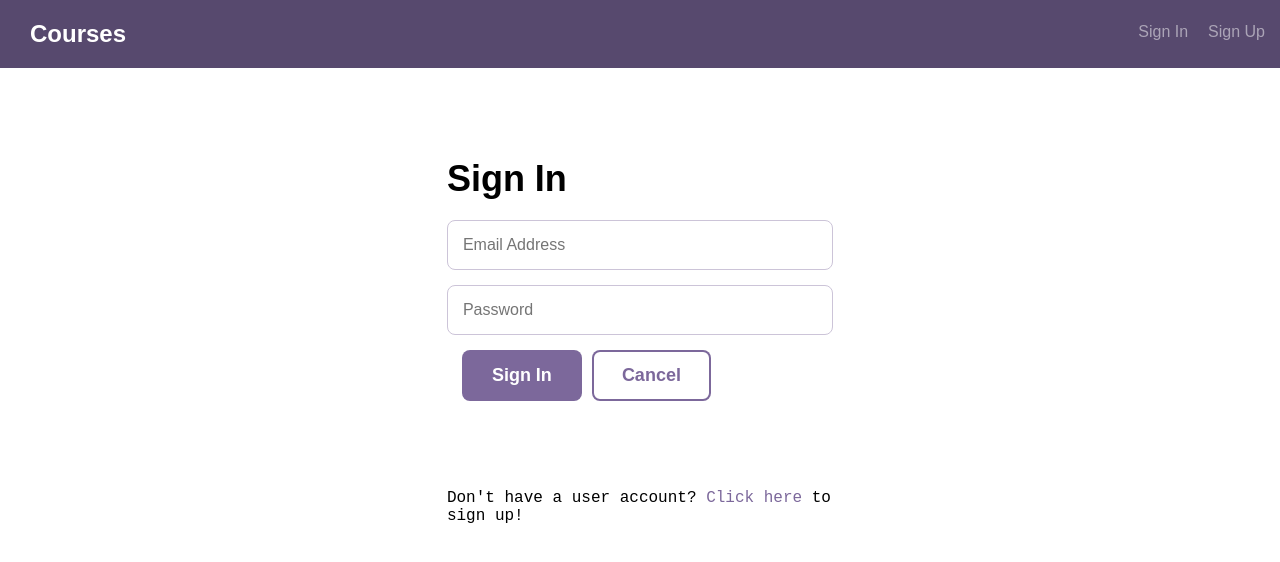
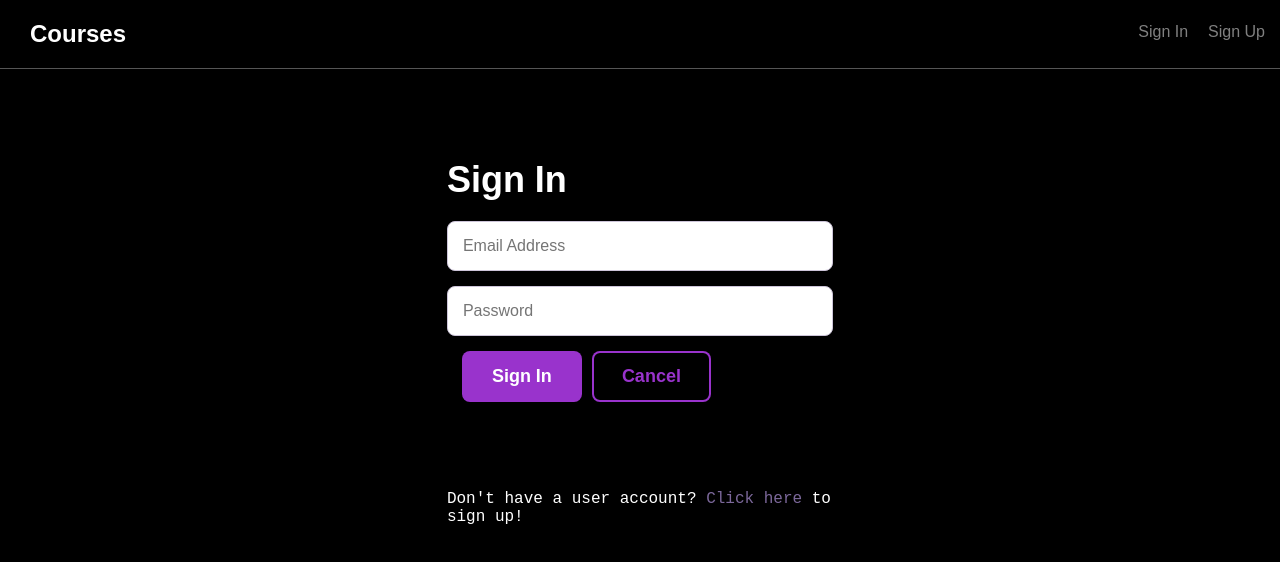
Before and after one commit to Edward-Perez/full-stack-reactapp, a React (Create React App) app in the folder client/: page /signin in a window 1280 px wide. Shown: the top 562 px of the page. Built offline with nearby package versions, Linux system fonts and the light colour scheme.

Commit message:
Update dependencies and fix vulnerabilities

```diff
--- a/client/src/App.css
+++ b/client/src/App.css
@@ -202,12 +202,14 @@ svg {
 /* line 5, ../sass/global.sass */
 body {
   font-family: "Work Sans", sans-serif;
-  background: #fff;
+  background: #000000;
+  color: white;
 }
 
 /* line 13, ../sass/global.sass */
 .header {
-  background: #57496e;
+  background: #000000;
+  border-bottom: 1px solid #555;
   padding: 20px 0;
   margin-bottom: 30px;
 }
@@ -255,8 +257,6 @@ body {
 
 /* line 44, ../sass/global.sass */
 .actions--bar {
-  border-bottom: 1px solid #d5f9fe;
-  background: #f8feff;
   padding: 20px 0;
   margin-top: -30px;
 }
@@ -339,7 +339,7 @@ p {
 
 /* line 102, ../sass/global.sass */
 .course--module {
-  background: #7c689b;
+  background: #9933CC;
   border-radius: 8px;
   padding: 30px;
   margin-bottom: 30px;
@@ -368,7 +368,7 @@ p {
   font-family: "Cousine";
   font-size: 14px;
   font-weight: 100;
-  color: rgba(255, 255, 255, 0.5);
+  color: #fff;
   margin-bottom: 10px;
   font-weight: normal;
 }
@@ -428,18 +428,18 @@ p {
 /* line 164, ../sass/global.sass */
 .course--header .course--label {
   font-size: 18px;
-  color: #999;
+  color: #fff;
 }
 /* line 167, ../sass/global.sass */
 .course--header .course--title {
   font-size: 48px;
   margin-bottom: 15px;
-  color: #332a40;
+  color: #fff;
 }
 /* line 171, ../sass/global.sass */
 .course--header p {
   font-size: 18px;
-  color: #b1a5c4;
+  color: #fff;
   font-weight: 100;
 }
 /* line 176, ../sass/global.sass */
@@ -460,7 +460,7 @@ p {
 .course--description p {
   font-size: 16px;
   line-height: 1.8;
-  color: #444;
+  color: white;
 }
 /* line 195, ../sass/global.sass */
 .course--description ol,
@@ -493,7 +493,7 @@ p {
 /* line 210, ../sass/global.sass */
 .course--description ol li:before {
   content: counter(step-counter);
-  color: #999;
+  color: #fff;
   font-size: 18px;
   position: absolute;
   left: 0;
@@ -506,7 +506,7 @@ p {
   margin: 9px 0 0 -30px;
   width: 5px;
   height: 5px;
-  border: 1px solid #999;
+  border: 1px solid #fff;
   border-radius: 10px;
   display: block;
 }
@@ -515,7 +515,7 @@ p {
 .course--description h2,
 .course--description h3 {
   font-family: "Work Sans", sans-serif;
-  color: #222;
+  color: #fff;
   margin-bottom: 30px;
 }
 /* line 235, ../sass/global.sass */
@@ -535,7 +535,7 @@ p {
   font-size: 18px;
   font-weight: 100;
   margin: 0 0 10px;
-  color: #999;
+  color: #fff;
   display: block;
 }
 /* line 287, ../sass/global.sass */
@@ -546,7 +546,7 @@ p {
   font-size: 14px;
   padding: 0 0 10px;
   margin-bottom: 10px;
-  border-bottom: 1px solid #ddd;
+  border-bottom: 1px solid #fff;
   text-transform: uppercase;
   letter-spacing: 2px;
   text-overflow: ellipsis;
@@ -573,6 +573,7 @@ p {
 }
 /* line 311, ../sass/global.sass */
 .course--time--input {
+  color: #00000;
   font-family: "Work Sans", sans-serif;
   font-size: 18px;
   font-weight: bold;
@@ -590,12 +591,11 @@ textarea {
   width: 100%;
   min-height: 300px;
   border-radius: 8px;
-  background: #fff;
   padding: 15px;
   font-size: 16px;
   margin: 0 0 20px;
   border: 1px solid #ccc4d8;
-  color: #666;
+  color: #000000;
   line-height: 1.8;
   outline: none;
   font-family: "Cousine";
@@ -623,7 +623,7 @@ textarea:-ms-input-placeholder {
 }
 /* line 485, ../sass/global.sass */
 textarea:focus {
-  border-color: #7c689b;
+  border-color: #fff;
 }
 
 /* line 488, ../sass/global.sass */
@@ -678,7 +678,7 @@ input:focus {
 
 /* line 507, ../sass/global.sass */
 .button {
-  background: #7c689b;
+  background: #9933CC;
   color: #fff;
   font-family: "Work Sans", sans-serif;
   font-size: 18px;
@@ -701,14 +701,14 @@ input:focus {
 }
 /* line 522, ../sass/global.sass */
 .button:not(.button-secondary):hover {
-  background: #63537d;
+  background: #9933CC;
 }
 
 /* line 525, ../sass/global.sass */
 .button-secondary {
-  color: #7c689b;
+  color: #9933CC;
   background: none;
-  box-shadow: 0 0 0 2px #7c689b inset;
+  box-shadow: 0 0 0 2px #9933CC inset;
   -webkit-transition: box-shadow 0.2s, color 0.2s;
   -moz-transition: box-shadow 0.2s, color 0.2s;
   -ms-transition: box-shadow 0.2s, color 0.2s;
@@ -717,7 +717,7 @@ input:focus {
 }
 /* line 530, ../sass/global.sass */
 .button-secondary:hover {
-  color: #63537d;
+  color: #9933CC;
   box-shadow: 0 0 0 2px #63537d inset;
 }
 
```
Also changed, not shown: client/package.json (+6 -6 lines), 1 other file (tests, documents, lock files or other folders).
